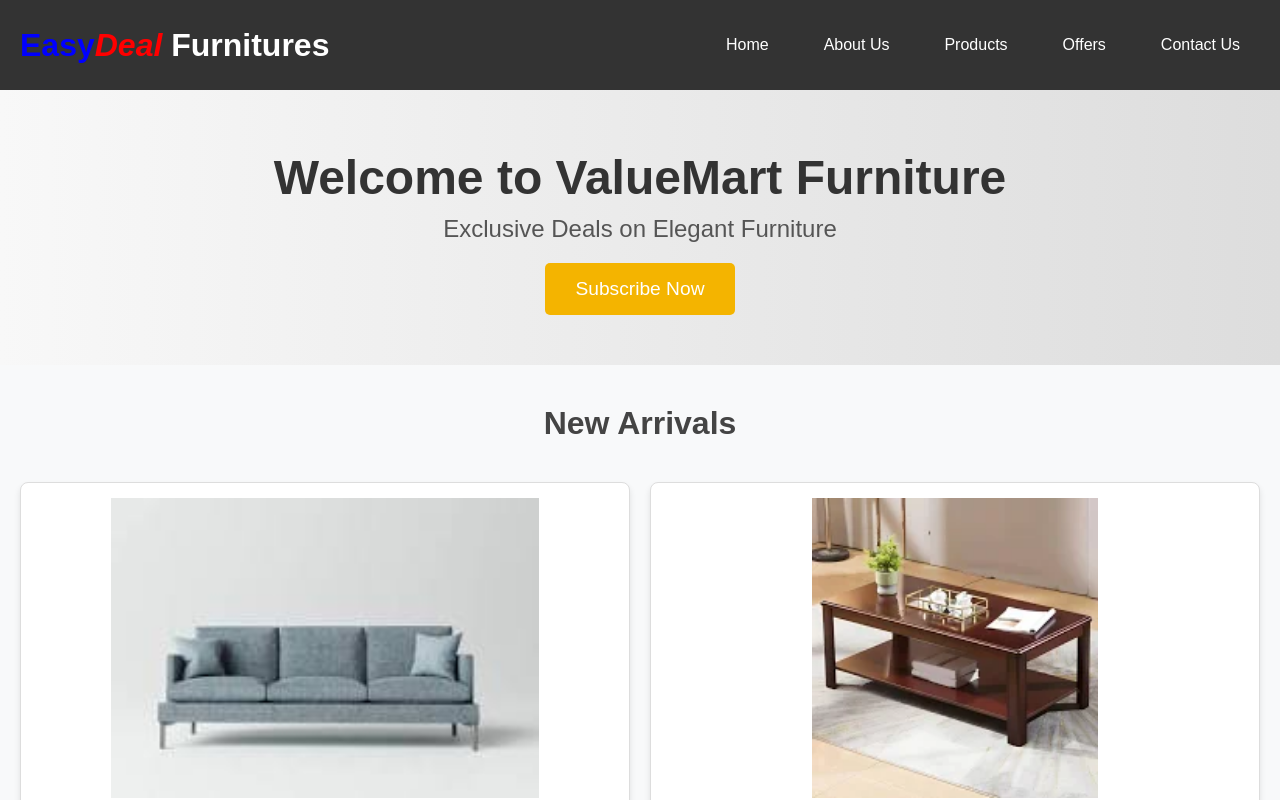
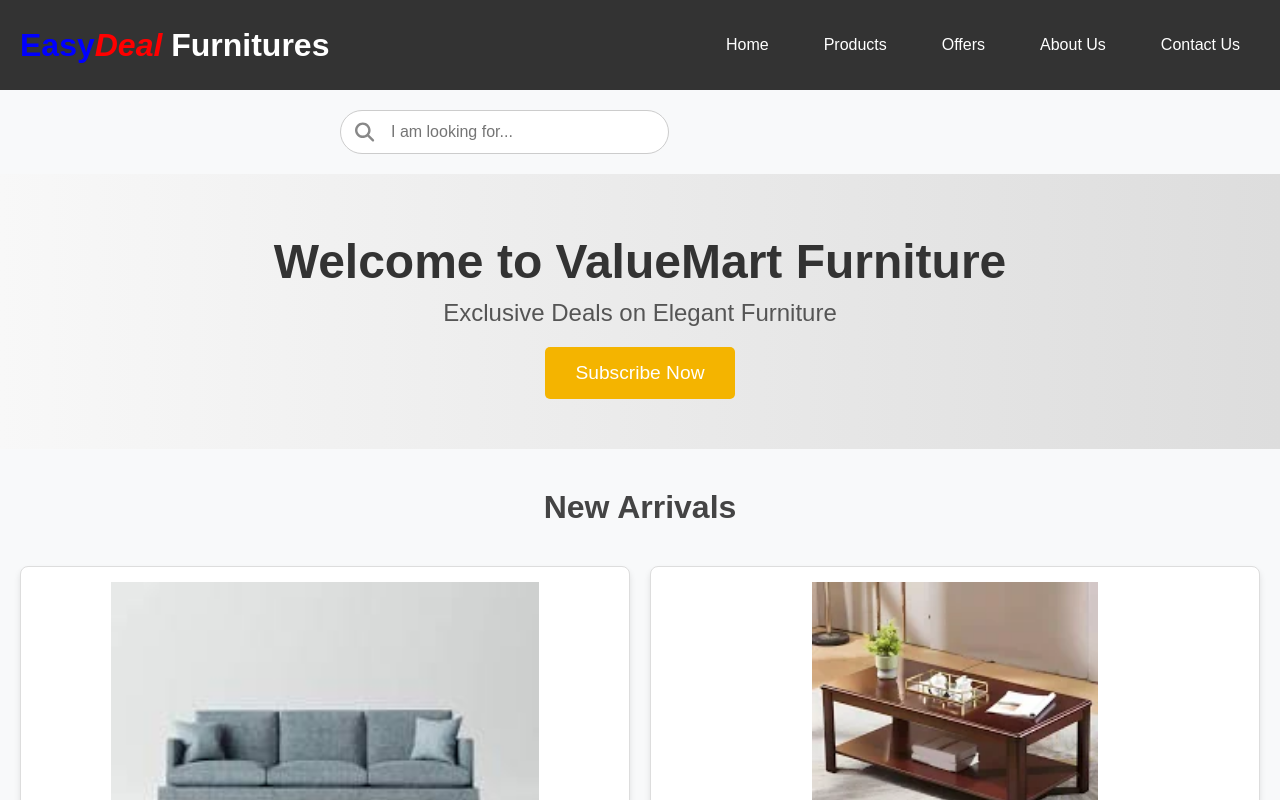
Before and after one commit to IsaacNjenga/newsletter, a React (Create React App) app in the folder front/: page / in a window 1280 px wide. Shown: the top 800 px of the page. Built offline with nearby package versions, Linux system fonts and the light colour scheme.

Commit message:
other pages

```diff
--- a/front/package.json
+++ b/front/package.json
@@ -10,6 +10,7 @@
     "axios": "^1.7.9",
     "cra-template": "1.2.0",
     "react": "^19.0.0",
+    "react-bootstrap": "^2.10.8",
     "react-dom": "^19.0.0",
     "react-router-dom": "^7.1.3",
     "react-scripts": "5.0.1",
--- a/front/src/assets/css/navbar.css
+++ b/front/src/assets/css/navbar.css
@@ -6,6 +6,7 @@
   background: #333;
   color: #fff;
   position: relative;
+  z-index: 1000;
 }
 
 .navbar .logo {
--- /dev/null
+++ b/front/src/assets/css/search.css
@@ -0,0 +1,47 @@
+.search-container {
+  margin: 20px auto;
+  max-width: 600px;
+  display: flex;
+  justify-content: center;
+  align-items: center;
+}
+
+.search-form {
+  width: 100%;
+}
+
+.search-bar {
+  padding: 12px 70px;
+  border-radius: 25px;
+  border: 1px solid #ccc;
+  outline: none;
+  font-size: 1rem;
+  transition: box-shadow 0.3s ease, border-color 0.3s ease;
+}
+
+.search-bar:focus {
+  border-color: #f81216;
+  box-shadow: 0 0 5px #0005f7;
+}
+
+.search-icon {
+  position: absolute;
+  left: 15px;
+  top: 50%;
+  transform: translateY(-50%);
+  color: #888;
+  font-size: 1.2rem;
+  pointer-events: none;
+}
+
+.input-group {
+  position: relative;
+}
+
+.input-group .form-control {
+  padding-left: 45px; /* To accommodate the search icon */
+}
+
+.input-group .search-bar {
+  padding-left: 50px;
+}
--- a/front/src/components/navbar.js
+++ b/front/src/components/navbar.js
@@ -12,7 +12,11 @@ function Navbar() {
   return (
     <nav className="navbar">
       <div className="logo">
-        <span className="highlight">Easy</span><span className="highlight2"><i>Deal</i></span> Furnitures
+        <span className="highlight">Easy</span>
+        <span className="highlight2">
+          <i>Deal</i>
+        </span>{" "}
+        Furnitures
       </div>
       <span className="menu-toggle" onClick={toggleMenu}>
         ☰
@@ -22,13 +26,13 @@ function Navbar() {
           <Link to="/">Home</Link>
         </li>
         <li>
-          <Link to="/about">About Us</Link>
-        </li>
-        <li>
           <Link to="/products">Products</Link>
         </li>
         <li>
           <Link to="/offers">Offers</Link>
+        </li>
+        <li>
+          <Link to="/about">About Us</Link>
         </li>
         <li>
           <Link to="/contact">Contact Us</Link>
--- /dev/null
+++ b/front/src/components/search.js
@@ -0,0 +1,26 @@
+import React, { useState } from "react";
+import InputGroup from "react-bootstrap/InputGroup";
+import Form from "react-bootstrap/Form";
+import { FontAwesomeIcon } from "@fortawesome/react-fontawesome";
+import { faMagnifyingGlass } from "@fortawesome/free-solid-svg-icons";
+import "../assets/css/search.css";
+
+function Search() {
+  const [search, setSearch] = useState("");
+  return (
+    <div className="search-container">
+      <form className="search-form">
+        <InputGroup>
+          <FontAwesomeIcon icon={faMagnifyingGlass} className="search-icon" />
+          <Form.Control
+            onChange={(e) => setSearch(e.target.value)}
+            placeholder="I am looking for..."
+            className="search-bar"
+          />
+        </InputGroup>
+      </form>
+    </div>
+  );
+}
+
+export default Search;
--- a/front/src/pages/about.js
+++ b/front/src/pages/about.js
@@ -4,6 +4,7 @@ import "../assets/css/about.css";
 import "../App.css";
 import Navbar from "../components/navbar";
 import Footer from "../components/footer";
+import Search from "../components/search";
 
 function About() {
   return (
--- a/front/src/pages/contacts.js
+++ b/front/src/pages/contacts.js
@@ -3,10 +3,12 @@ import "../assets/css/contacts.css";
 import "../App.css";
 import Footer from "../components/footer";
 import Navbar from "../components/navbar";
+import Search from "../components/search";
 function Contact() {
   return (
     <>
       <Navbar />
+      <Search />
       <div className="contact-container">
         <header className="contact-header">
           <h1>Contact Us</h1>
--- a/front/src/pages/home.js
+++ b/front/src/pages/home.js
@@ -10,11 +10,13 @@ import recliner from "../assets/images/recliner.jpg";
 import sofa from "../assets/images/sofa.jpg";
 import wooden from "../assets/images/wooden.jpg";
 import Footer from "../components/footer";
+import Search from "../components/search";
 
 function Home() {
   return (
     <>
       <Navbar />
+      <Search />
       <div className="home-container">
         <header className="hero-section">
           <h1 className="hero-title">Welcome to ValueMart Furniture</h1>
--- a/front/src/pages/offers.js
+++ b/front/src/pages/offers.js
@@ -6,11 +6,13 @@ import "../assets/css/offers.css";
 import "../App.css";
 import Navbar from "../components/navbar";
 import Footer from "../components/footer";
+import Search from "../components/search";
 
 function Offers() {
   return (
     <>
       <Navbar />
+      <Search />
       <div className="offers-container">
         <header className="offers-header">
           <h1>Special Offers</h1>
--- a/front/src/pages/products.js
+++ b/front/src/pages/products.js
@@ -7,10 +7,12 @@ import "../App.css";
 import Navbar from "../components/navbar";
 
 import Footer from "../components/footer";
+import Search from "../components/search";
 function Products() {
   return (
     <>
       <Navbar />
+      <Search />
       <div className="products-container">
         <header className="products-header">
           <h1>Our Products</h1>
```
Also changed, not shown: front/src/components/miniProducts.js (added, +21 -0 lines), 1 other file (tests, documents, lock files or other folders).
